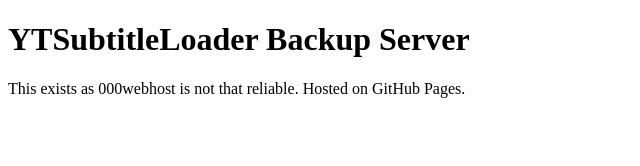
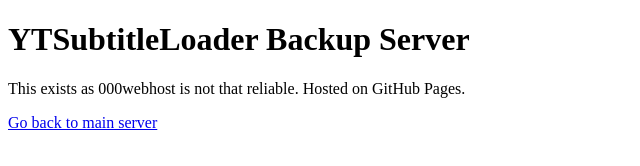
Before and after one commit to rhrhrhrhrhrh/rhrhrhrhrhrh.github.io, a plain HTML site: page index.html in a window 1280 px wide. Shown: the whole page, without its empty margins (0-640 px from the left). Drawn offline with Linux system fonts and the light colour scheme.

Commit message:
Update index.html

```diff
--- a/index.html
+++ b/index.html
@@ -6,5 +6,6 @@
     <body>
         <h1>YTSubtitleLoader Backup Server</h1>
         <p>This exists as 000webhost is not that reliable. Hosted on GitHub Pages.</p>
+        <p><a href="https://ytsubtitleloader.tk/">Go back to main server</a></p>
     </body>
 </html>
```
